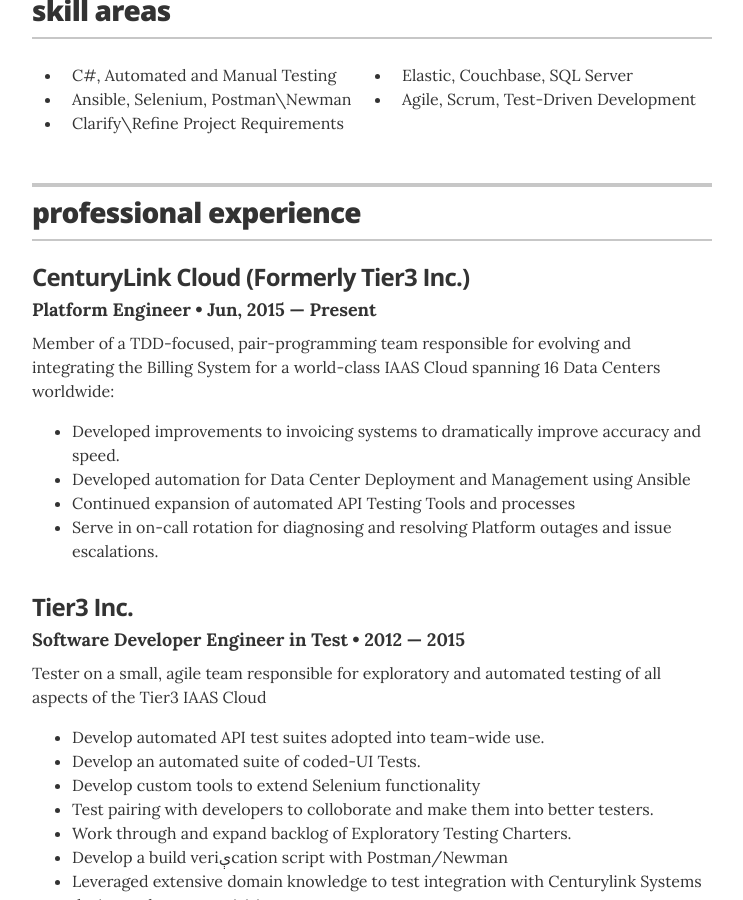
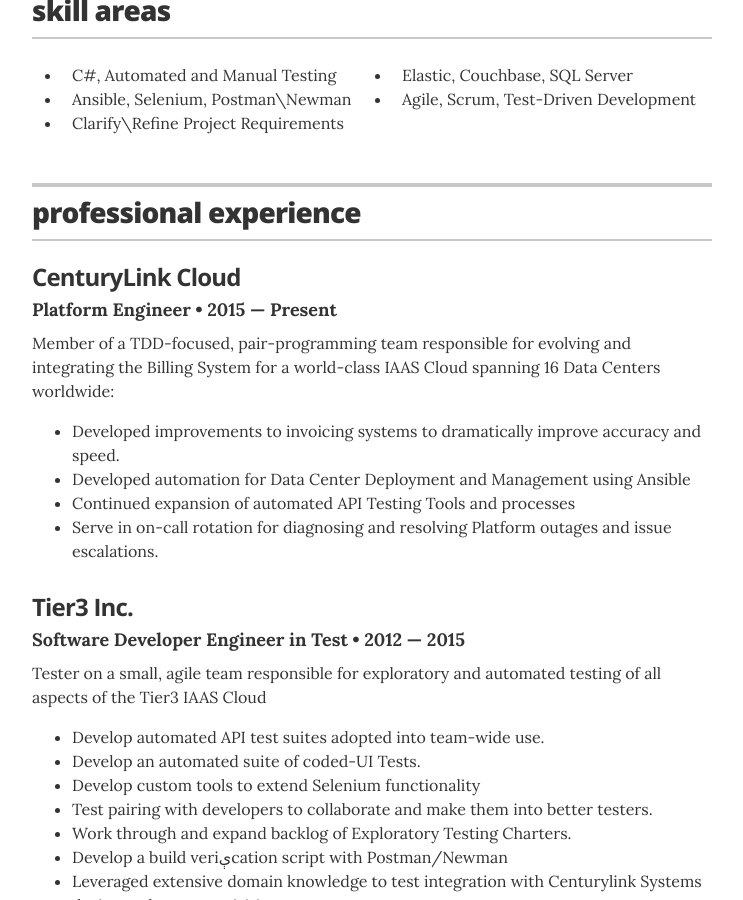
Before and after one commit to johanntang/johanntang.github.io, a Jekyll site: the page built from index.html, in a window 1280 px wide and 900 px high, scrolled down 458 px. Shown: the whole window, without its empty margins (268-1011 px from the left). Built offline with Jekyll 4.4.1, drawn with Linux system fonts in a browser that asks for light colours.

Commit message:
Updates (#5)
small updates

```diff
--- a/_layouts/resume.html
+++ b/_layouts/resume.html
@@ -69,8 +69,8 @@
         </header>
 
         <div class="resume-item" itemscope itemprop="worksFor" itemtype="http://schema.org/Organization">
-          <h3 class="resume-item-title" itemprop="name">CenturyLink Cloud (Formerly Tier3 Inc.)</h3>
-          <h4 class="resume-item-details" itemprop="description">Platform Engineer &bull; Jun, 2015 &mdash; Present</h4>
+          <h3 class="resume-item-title" itemprop="name">CenturyLink Cloud</h3>
+          <h4 class="resume-item-details" itemprop="description">Platform Engineer &bull; 2015 &mdash; Present</h4>
           <p class="resume-item-copy">Member of a TDD-focused, pair-programming team responsible for evolving and integrating the Billing System for a world-class IAAS Cloud spanning 16 Data Centers worldwide:</p>
           <ul class="resume-item-list">
             <li>Developed improvements to invoicing systems to dramatically improve accuracy and speed.</li>
@@ -88,7 +88,7 @@
             <li>Develop automated API test suites adopted into team-wide use.</li>
             <li>Develop an automated suite of coded-UI Tests.</li>
             <li>Develop custom tools to extend Selenium functionality</li>
-            <li>Test pairing with developers to colloborate and make them into better testers.</li>
+            <li>Test pairing with developers to collaborate and make them into better testers.</li>
             <li>Work through and expand backlog of Exploratory Testing Charters.</li>
             <li>Develop a build veriېcation script with Postman/Newman</li>
             <li>Leveraged extensive domain knowledge to test integration with Centurylink Systems during and post-acquisition.</li>
```
